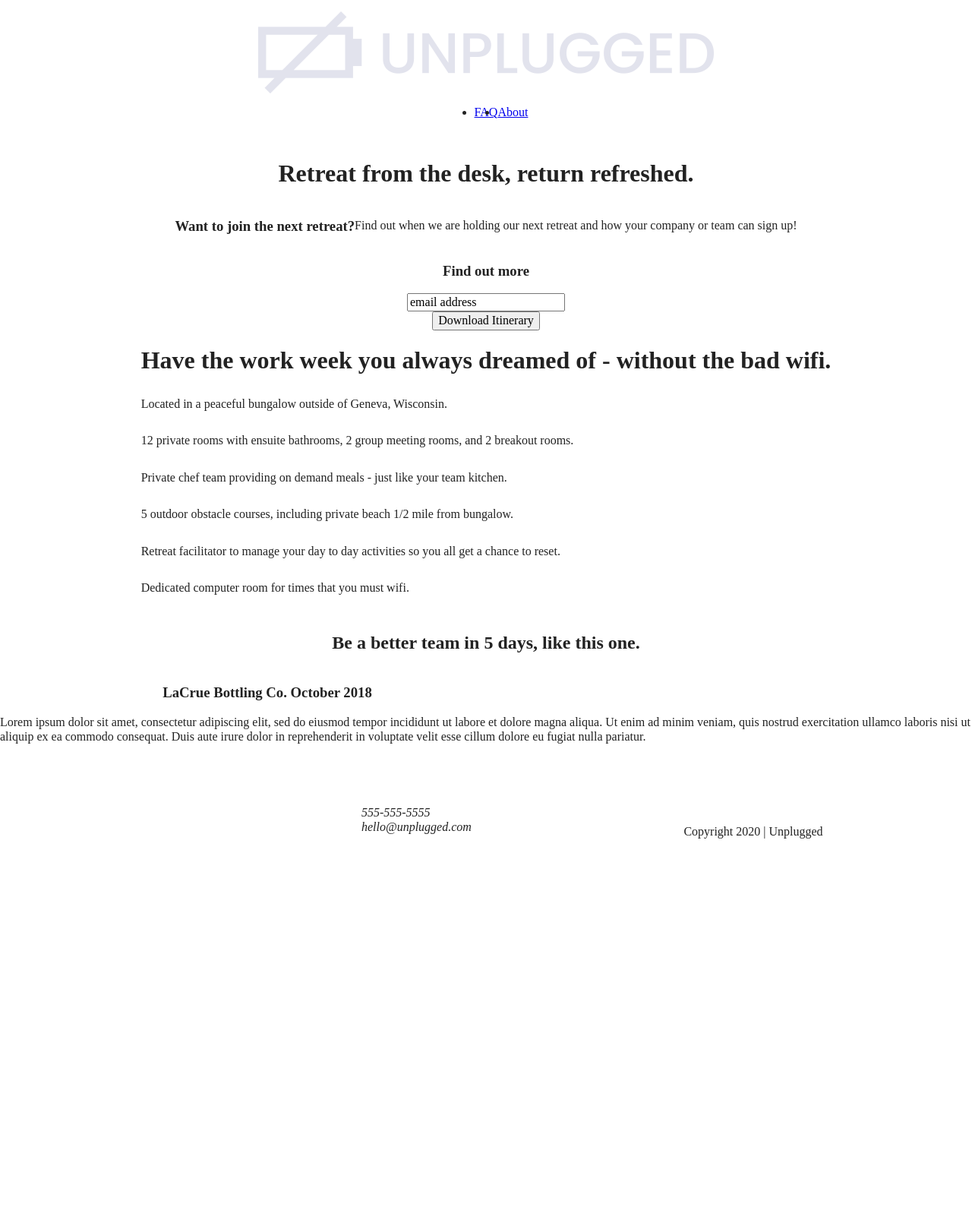
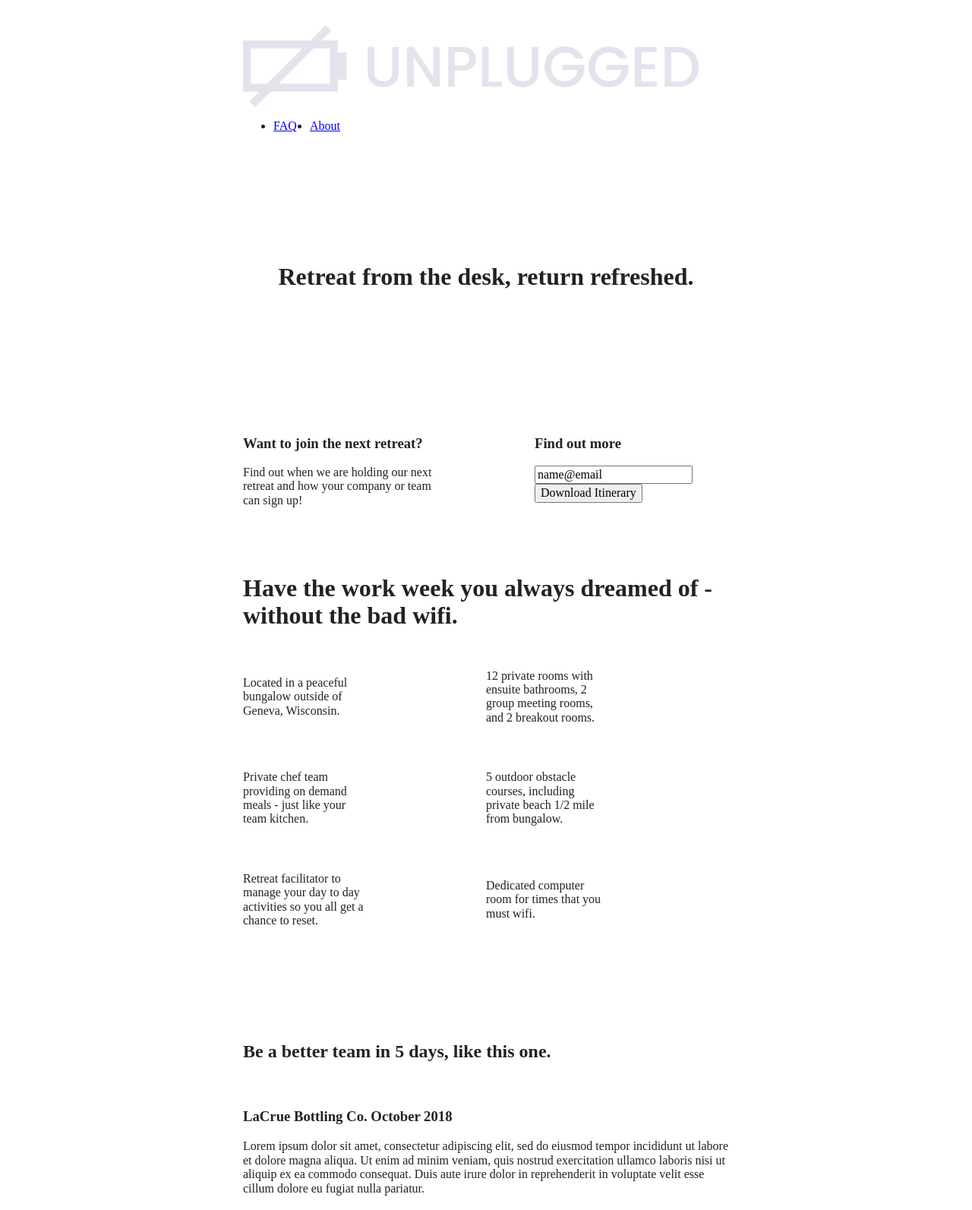
Before and after one commit to devtiata/unplugged-retreat, a website built with Parcel: page index.html in a window 1280 px wide. Shown: the top 1593 px of the page at 76% size. Before the commit the page ends 1196 px from the top, so only its background shows below. Built offline with nearby package versions, Linux system fonts and the light colour scheme.

Commit message:
Tablet layout formatted

```diff
--- a/css/main.css
+++ b/css/main.css
@@ -105,11 +105,14 @@ header .content-wrapper {
   display: flex;
   justify-content: center;
   align-items: center;
-  flex-flow: row wrap ;
+  flex-flow: row wrap;
+  margin: 0;
 }
 
 .header-divider {
   width: 100%;
+  height: 1px;
+  margin: 10px 0 20px 0;
 }
 
 header nav {
@@ -123,6 +126,15 @@ header nav {
 header nav ul {
   display: flex;
   justify-content: space-around;
+  width: 100%;
+}
+
+footer {
+  flex-direction: column;
+}
+
+footer p {
+  margin: 0;
 }
 
 footer .content-wrapper{
@@ -133,9 +145,13 @@ footer .content-wrapper{
   margin: 50px 0;
 }
 
+footer .contact {
+  margin-bottom: 50px;
+}
+
 footer .social-icons {
   display: flex;
-  justify-content: center;
+  justify-content: space-around;
   align-items: center;
 }
 
@@ -147,11 +163,9 @@ footer .social-icons p {
 
 footer .copyright {
   margin: 20px 0;
-  /*display: flex;
-  justify-content: center;*/
 }
 
-/*----- MOBILE HOMEPAGE -----*/
+/*----- MOBILE STYLES - HOMEPAGE -----*/
 
 /*--- HERO---*/
 
@@ -162,18 +176,19 @@ footer .copyright {
 }
 /*----- FORM -----*/
 
-.form-description {
+/*.form-description {
   display: flex;
   justify-content: center;
   align-items: center;
 }
 
-.form{
+.form {
   display: flex;
   justify-content: center;
   align-items: center;
   flex-flow: column;
-}
+} */
+
 /*---- ASIDE ----*/
 
 aside {
@@ -185,14 +200,14 @@ aside {
 
 /*---- FEATURES ----*/
 
-.features{
+.features {
   display: flex;
   justify-content: center;
   flex-flow: row wrap;
 }
 
 .features h2 {
-  margin: 60px;
+  margin-bottom: 60px;
 }
 
 .features article {
@@ -221,18 +236,24 @@ aside {
 
 .reviews h2 {
   margin-bottom: 40px;
-  display: flex;
+  /*display: flex;
   justify-content: center;
-  align-items: center;
+  align-items: center; */
 }
 
 .reviews h3 {
   width: 55%;
   margin: 20px 0;
+  /*display: flex;
+  justify-content: center;
+  align-items: center;*/
+}
+
+/*.reviews article div p{
   display: flex;
   justify-content: center;
   align-items: center;
-}
+} */
 
 /* ==========================================================================
    About Page
@@ -371,16 +392,154 @@ aside {
    Modify as content requires.
    ========================================================================== */
 
-@media only screen and (min-width: 35em) {
-  /* Style adjustments for viewports that meet the condition */
+   /*Tablet styles here*/
+  @media only screen and (min-width: 768px) {
+
+    /*--- GENERAL STYLES ---*/
+
+    .content-wrapper{
+      max-width: 640px;
+      margin: 100px 0;
+    }
+
+    /* ---HEADER--- */
+
+    header {
+      justify-content: space-around;
+      padding: 33px 0;
+    }
+
+    header .content-wrapper{
+      width: 100%;
+      justify-content: space-between;
+    }
+
+    header nav {
+      width: 20%;
+    }
+
+    header nav ul {
+      justify-content: space-between;
+    }
+
+    .header-divider {
+      display: none;
+    }
+
+/*--- HERO AREA ---*/
+
+/*--- ASIDE ---*/
+
+aside .content-wrapper {
+  margin: 50px 0;
+  display: flex;
+  justify-content: space-between;
+  flex-flow: row wrap;
 }
 
-@media print,
-  (-webkit-min-device-pixel-ratio: 1.25),
-  (min-resolution: 1.25dppx),
-  (min-resolution: 120dpi) {
-  /* Style adjustments for high resolution devices */
+aside .content-wrapper .form-description,
+aside .content-wrapper .form {
+  width: 40%;
+  margin: 0;
 }
+
+/*--- FEATURES ---*/
+    .features article {
+      display: flex;
+      justify-content: center;
+      flex-flow: column wrap;
+      flex-basis: 50%;
+    }
+
+    .features .features-item-description {
+      width: 50%;
+    }
+
+    /*--- REVIEWS ---*/
+    .reviews article {
+      display: flex;
+      justify-content: space-between;
+    }
+
+    .reviews article div {
+      width: 40%;
+    }
+
+    /*--- FOOTER ---*/
+    footer .content-wrapper {
+      width: 65%;
+      margin: 100px 0;
+    }
+
+    .footer-content {
+      display: flex;
+      justify-content: space-between;
+      align-items: center;
+    }
+
+    footer .contact {
+      margin-bottom: 0;
+    }
+
+    footer .copyright {
+      width: 100%;
+    }
+
+    /*=========== ABOUT PAGE ===========*/
+
+    .mission-content {
+      display: flex;
+      justify-content: space-between;
+      align-items: center;
+    }
+
+    .mission-content p {
+      width: 45%;
+    }
+
+    .contact-section .content-wrapper h2 {
+      width: 80%;
+    }
+
+    .contact-content {
+      display: flex;
+      justify-content: space-between;
+      align-items: center;
+    }
+
+    /*============ FAQ PAGE ===============*/
+
+    .faq .content-wrapper {
+      justify-content: space-between;
+    }
+
+    .faq-content {
+      flex-basis: 40%;
+    }
+
+    .faq h2 {
+      width: 100%;
+    }
+   }
+
+   /*Desktop styles here*/
+   @media only screen and (min-width: 1200px) {
+
+   }
+
+
+
+
+
+   @media print,
+   (-webkit-min-device-pixel-ratio: 1.25),
+   (min-resolution: 1.25dppx),
+   (min-resolution: 120dpi) {
+     /* Style adjustments for high resolution devices */
+   }
+
+
+
 
 /* ==========================================================================
    Print styles.
--- a/index.html
+++ b/index.html
@@ -58,7 +58,7 @@
 
               <div class="form">
                   <h3>Find out more</h3>
-                  <input type="text" name="name" value="email address">
+                  <input type="text" name="name" value="name@email">
                   <input type="button" value="Download Itinerary">
               </div>
 
@@ -102,7 +102,7 @@
               <section class="reviews">
                 <div class="content-wrapper">
                   <h2>Be a better team in 5 days, like this one.</h2>
-
+                  <div>
                     <h3>LaCrue Bottling Co. October 2018</h3>
                     <p>
                       Lorem ipsum dolor sit amet, consectetur adipiscing elit, sed do eiusmod tempor incididunt ut labore et
@@ -110,7 +110,7 @@
                       ex ea commodo consequat. Duis aute irure dolor in reprehenderit in voluptate velit esse cillum dolore eu
                       fugiat nulla pariatur.
                     </p>
-
+                  </div>
                 </div>
               </section>
 
@@ -139,7 +139,7 @@
       </div>  <!-- footer content wrapper ends -->
 
       <div class="copyright">
-        <p>Copyright 2020 | Unplugged</p>
+        <p>Copyright 2019 | Unplugged</p>
       </div>
   </footer>
 
```
Also changed, not shown: about/index.html (+1 -1 lines), faq/index.html (+2 -2 lines).
